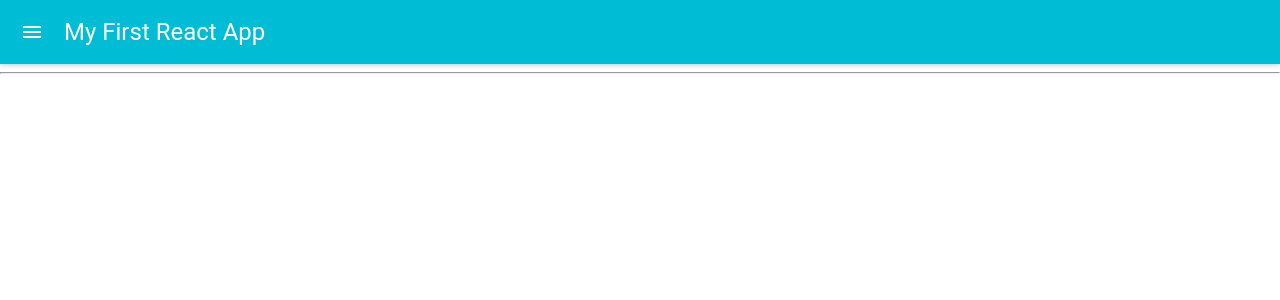
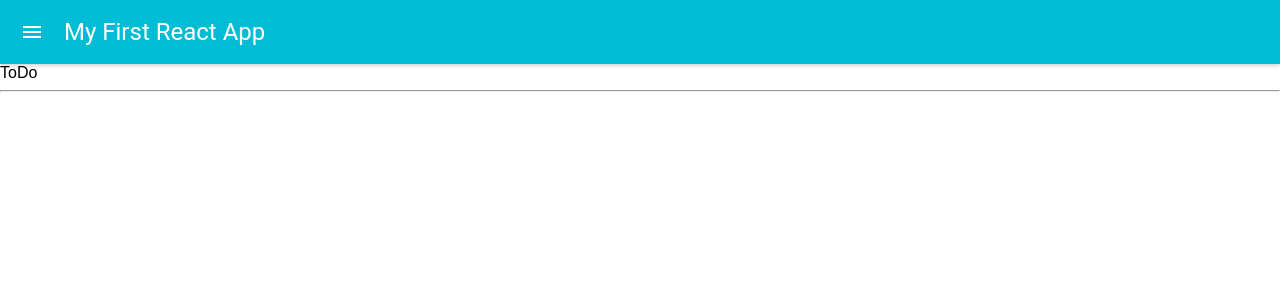
Before and after one commit to Bartewicz/first-react-app, a React (Create React App) app: page /to-do in a window 1280 px wide. Shown: the top 300 px of the page. Built offline with nearby package versions, Linux system fonts and the light colour scheme.

Commit message:
ToDo list - Initial Commit

```diff
--- a/src/App.js
+++ b/src/App.js
@@ -7,10 +7,11 @@ import Sidebar from './components/Sidebar'
 import Hello from './components/Hello'
 import MyFirstComponent from './components/MyFirstComponent'
 import Add from './components/Add'
-import Header from './components/Header'
+import CounterWithState from './components/CounterWithState'
 import MappingArray from './components/MappingArray'
 import MappingArray2 from './components/MappingArray2'
-import CounterWithState from './components/CounterWithState'
+import Header from './components/Header'
+import ToDo from './components/ToDo/ToDo'
 
 class App extends React.Component {
     state = {
@@ -42,6 +43,7 @@ class App extends React.Component {
                         />
 
                         <Route exact path={'/'} component={Dashboard} />
+                        <Route path={'/to-do'} component={ToDo} />
                         <Route path={'/hello/:name'} component={Hello} />
                         <Route path={'/what-react-displays'} render={
                             () => (
--- a/src/components/Sidebar.js
+++ b/src/components/Sidebar.js
@@ -5,6 +5,7 @@ import { Link } from 'react-router-dom'
 
 const menuObjects = [
   { link: '/', name: 'Home' },
+  { link: '/to-do', name: 'ToDo' },
   { link: '/hello/Bartosz', name: 'Hello' },
   { link: '/what-react-displays', name: 'What React Displays' },
   { link: '/my-first-component', name: 'My First Component' },
--- /dev/null
+++ b/src/components/ToDo/ToDo.js
@@ -0,0 +1,13 @@
+import React from 'react'
+
+class ToDo extends React.Component {
+  render () {
+    return (
+      <div>
+        ToDo
+      </div>
+    )
+  }
+}
+
+export default ToDo
```
Also changed, not shown: src/components/ToDo/Controls.js (added), src/components/ToDo/Task.js (added).
